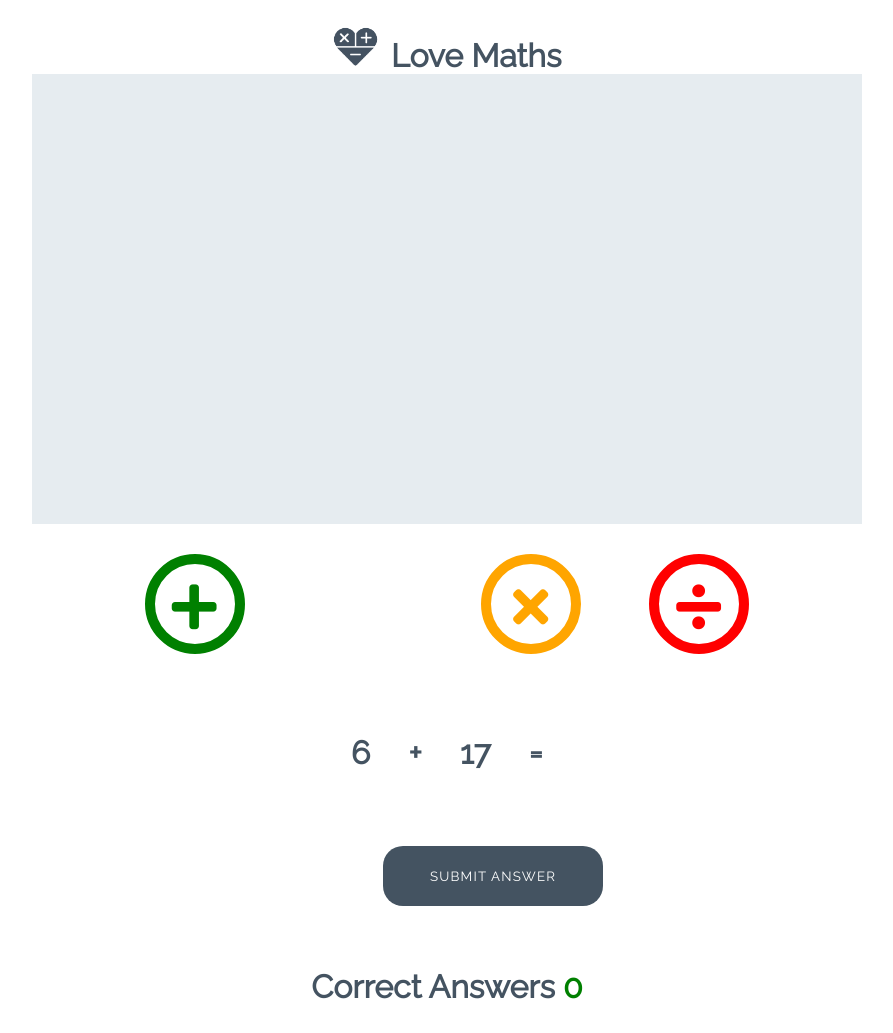
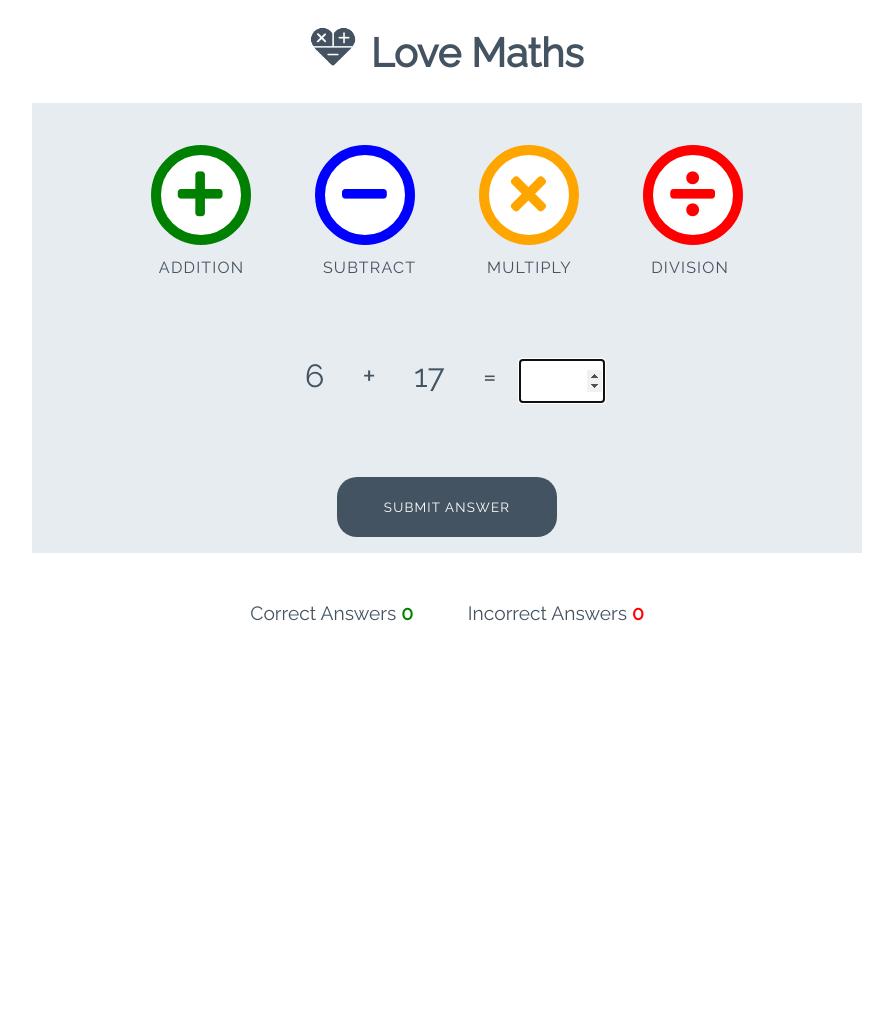
Before and after one commit to chigo199/-card, a plain HTML site: page index.html in a window 1280 px wide. Shown: the top 1033 px of the page, without its empty margins (193-1086 px from the left). After the commit the page ends 800 px from the top, so only its background shows below. Drawn offline with Linux system fonts and the light colour scheme.

Commit message:
push files to github

```diff
--- a/assets/css/style.css
+++ b/assets/css/style.css
@@ -110,13 +110,13 @@ body {
     margin: 0 30px;
     transition: all 0.5s;
 }
-.btn--big::
-content: attr(data-type);
-font-size: 1rem
-color: #445361;
-position: relative;
-left: -0.5em;
-
+.btn--big::after{
+    content: attr(data-type);
+    font-size: 1rem;
+    color: #445361;
+    position: relative;
+    left: -0.5em;
+}
 
 .btn--blue {
     border-color: blue;
--- a/assets/js/script.js
+++ b/assets/js/script.js
@@ -1,5 +1,3 @@
-
-
 // Wait for the DOM to finish loading before running the game
 // Get the button elements and add event listeners to them
 
@@ -17,6 +15,12 @@ document.addEventListener("DOMContentLoaded", function() {
         });
     }
 
+    document.getElementById("answer-box").addEventListener("keydown", function(event) {
+        if (event.key === "Enter") {
+            checkAnswer();
+        }
+    });
+
     runGame("addition");
 
 });
@@ -26,6 +30,9 @@ document.addEventListener("DOMContentLoaded", function() {
  * and after the user's answer has been processed
  */
 function runGame(gameType) {
+
+    document.getElementById("answer-box").value = "";
+    document.getElementById("answer-box").focus();
 
     // Creates two random numbers between 1 and 25
     let num1 = Math.floor(Math.random() * 25) + 1;
--- a/index.html
+++ b/index.html
@@ -1,52 +1,56 @@
 <!DOCTYPE html>
 <html lang="en">
+
 <head>
     <meta charset="UTF-8">
     <meta name="viewport" content="width=device-width, initial-scale=1.0">
+
     <!-- font awesome and google fonts -->
-    <link rel="stylesheet" href="https://use.fontawesome.com/releases/v5.7.2/css/all.css" integrity="sha384-fnmOCqbTlWIlj8LyTjo7mOUStjsKC4pOpQbqyi7RrhN7udi9RwhKkMHpvLbHG9Sr" crossorigin="anonymous">
-    <meta http-equiv="X-UA-Compatible" content="ie=edge">
+    <link rel="stylesheet" href="https://use.fontawesome.com/releases/v5.7.2/css/all.css"
+        integrity="sha384-fnmOCqbTlWIlj8LyTjo7mOUStjsKC4pOpQbqyi7RrhN7udi9RwhKkMHpvLbHG9Sr" crossorigin="anonymous">
     <link href="https://fonts.googleapis.com/css?family=Raleway%7CRighteous" rel="stylesheet">
+
     <link rel="stylesheet" href="assets/css/style.css">
-   <Title>Document</Title>
+    <title>Document</title>
 </head>
 
 <body>
-<h1 class="heading"><h1>
-<img src="assets/images/logo.png" class ="logo"  alt ="logo"> Love Maths
-<div class="game-area"></div>
+    <h1 class="heading">
+        <img class="logo" src="assets/images/logo.png" alt="logo"> Love Maths
+    </h1>
+
+    <div class="game-area">
         <div class="controls-area">
-<button data type="addition" class="btn btn--big btn--green">
+            <button data-type="addition" class="btn btn--big btn--green">
                 <i class="fas fa-plus"></i>
             </button>
-<button data type="subtraction" class="btn btn--big btn--blue">
+            <button data-type="subtract" class="btn btn--big btn--blue">
                 <i class="fas fa-minus"></i>
             </button>
-<button data type="multiply" class="btn btn--big btn--orange">
-<i class="fas fa-times"></i></button>
-<button data type="division" class= "btn btn--big btn--red">
-<i class="fas fa-divide"></i></button>
+            <button data-type="multiply" class="btn btn--big btn--orange">
+                <i class="fas fa-times"></i>
+            </button>
+            <button data-type="division" class="btn btn--big btn--red">
+                <i class="fas fa-divide"></i>
+            </button>
         </div>
-
         <div class="question-area">
             <span id="operand1">0</span>
             <span id="operator">x</span>
             <span id="operand2">0</span>
             <span>=</span>
-</div>
-</div>
-
             <p class="answer-message">Enter Answer:</p>
             <input id="answer-box" type="number">
         </div>
-<button data-type="submit"   class="btn btn--gray">submit Answer</button>
+        <button data-type="submit" class="btn btn--gray">Submit Answer</button>
     </div>
-<div class="score-area"></div>
-<p class="scores">Correct Answers <span id="score">0</span> </p>
-<p class"scores">Incorrect Answers <span id="Incorrect">0</span> </p>
+
+    <div class="score-area">
+        <p class="scores">Correct Answers <span id="score">0</span></p>
+        <p class="scores">Incorrect Answers <span id="incorrect">0</span></p>
+    </div>
+
     <script src="assets/js/script.js"></script>
-
 </body>
 
-
 </html>
```
Lines whose indentation alone changed are shown as unchanged.
